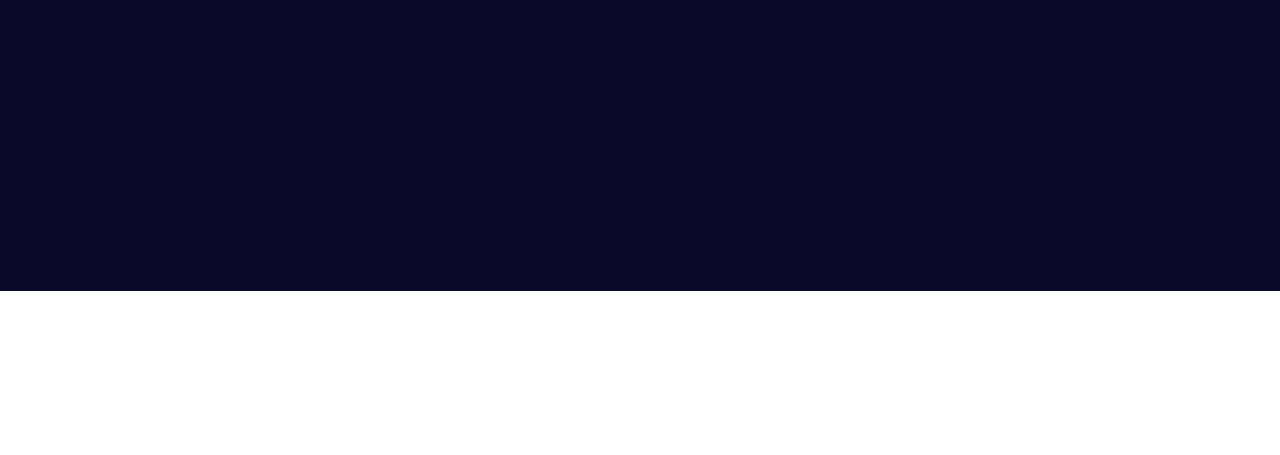
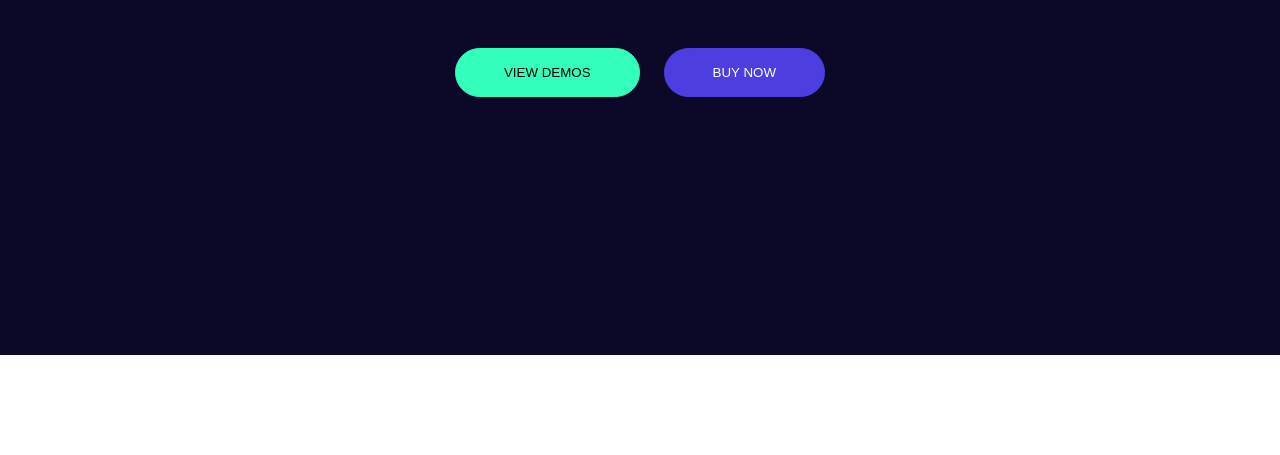
Before and after one commit to Neuxtron/react-gatsby, a Gatsby site: page / in a window 1280 px wide. Shown: the part 509-964 px from the top of the page. Before the commit the page ends 900 px from the top, so only its background shows below. Built offline with nearby package versions, Linux system fonts and the light colour scheme; Gatsby itself is replaced by a stand-in of ours.

Commit message:
feat: Finishes home cover

```diff
--- /dev/null
+++ b/src/assets/css/_dimens.scss
@@ -0,0 +1 @@
+$navbarHeight: 64px;
--- a/src/components/home/home_cover.tsx
+++ b/src/components/home/home_cover.tsx
@@ -1,11 +1,22 @@
 import React from 'react'
-import { cover } from "./styles.module.scss"
+import { cover, actions } from "./styles.module.scss"
+import FlatButton from '../shared/flat_button'
 
 export default function HomeCover() {
   return (
     <div className={cover}>
       <h1>Simple <span style={{ fontWeight: "300" }}>and</span> Fast</h1>
       <p>Modern Front-End Solution</p>
+      <Actions />
     </div>
   )
 }
+
+function Actions() {
+  return (
+    <div className={actions}>
+      <FlatButton color='var(--primary)' textColor='black'>VIEW DEMOS</FlatButton>
+      <FlatButton color='var(--secondary)' textHoverColor='white'>BUY NOW</FlatButton>
+    </div>
+  )
+}
--- a/src/components/home/styles.module.scss
+++ b/src/components/home/styles.module.scss
@@ -1,3 +1,5 @@
+@use "../../assets/css/dimens" as dimens;
+
 .cover {
   background-color: #0C0928;
   height: 100vh;
@@ -6,6 +8,7 @@
   align-items: center;
   justify-content: center;
   color: white;
+  padding-top: dimens.$navbarHeight;
 
   h1 {
     font-size: 5rem;
@@ -14,4 +17,12 @@
   p {
     font-size: 2.5rem;
   }
+
+  .actions {
+    padding-top: 64px;
+
+    & > button:first-child {
+      margin-right: 24px;
+    }
+  }
 }
--- /dev/null
+++ b/src/components/shared/flat_button.tsx
@@ -0,0 +1,22 @@
+import React, { CSSProperties, ReactNode } from 'react'
+import { flatButton } from "./styles.module.scss"
+
+interface FlatButtonProps {
+  color?: string
+  textColor?: string
+  textHoverColor?: string
+  children?: ReactNode
+}
+export default function FlatButton({ color = "var(--primary)", textColor = "white", textHoverColor = color, children }: FlatButtonProps) {
+  const style = {
+    "--color": color,
+    "--text-color": textColor,
+    "--text-hover-color": textHoverColor,
+  } as CSSProperties
+
+  return (
+    <button style={style} className={flatButton}>
+      {children}
+    </button>
+  )
+}
--- a/src/components/shared/navbar/navbar.tsx
+++ b/src/components/shared/navbar/navbar.tsx
@@ -3,17 +3,18 @@ import { navbar } from './styles.module.scss'
 import NavLinks from './navlinks'
 import { Link } from 'gatsby'
 import OutlinedButton from '../outlined_button'
+import useSiteMetadata from '../../../hooks/useSiteMetadata'
 
 interface NavbarProps {
   hash: string
 }
 export default function Navbar({ hash }: NavbarProps) {
   const { style: navbarStyle, isScrolled } = useNavbarStyle()
-  console.log(isScrolled)
+  const title: string = useSiteMetadata().title
 
   return (
     <div className={navbar} style={navbarStyle}>
-      <Link to="/">REACT-GATSBY</Link>
+      <Link to="/">{title.toUpperCase()}</Link>
 
       <NavLinks hash={hash} />
       <OutlinedButton color={isScrolled ? "var(--secondary)" : "var(--primary)"}>
--- a/src/components/shared/navbar/styles.module.scss
+++ b/src/components/shared/navbar/styles.module.scss
@@ -1,3 +1,5 @@
+@use "../../../assets/css/dimens" as dimens;
+
 $selectedColor: var(--selected-color, white);
 $color: var(--color, white);
 
@@ -5,7 +7,7 @@ $color: var(--color, white);
   position: fixed;
   display: flex;
   align-items: center;
-  height: 64px;
+  height: dimens.$navbarHeight;
   font-size: 1.5rem;
   padding: 0 128px;
   color: $color;
--- a/src/components/shared/outlined_button.tsx
+++ b/src/components/shared/outlined_button.tsx
@@ -3,7 +3,7 @@ import { outlinedButton } from "./styles.module.scss"
 
 interface OutlinedButtonProps {
   color: string
-  children: ReactNode
+  children?: ReactNode
 }
 export default function OutlinedButton({ color, children }: OutlinedButtonProps) {
   const style = {
--- a/src/components/shared/styles.module.scss
+++ b/src/components/shared/styles.module.scss
@@ -18,3 +18,18 @@
     text-decoration: none;
   }
 }
+
+.flatButton {
+  border-radius: 999px;
+  border: 1px solid var(--color, var(--primary));
+  padding: 16px 48px;
+  background-color: var(--color, var(--primary));
+  color: var(--text-color, var(--primary));
+  cursor: pointer;
+  transition-duration: 300ms;
+
+  &:hover {
+    background-color: transparent;
+    color: var(--text-hover-color, var(--primary));
+  }
+}
```
